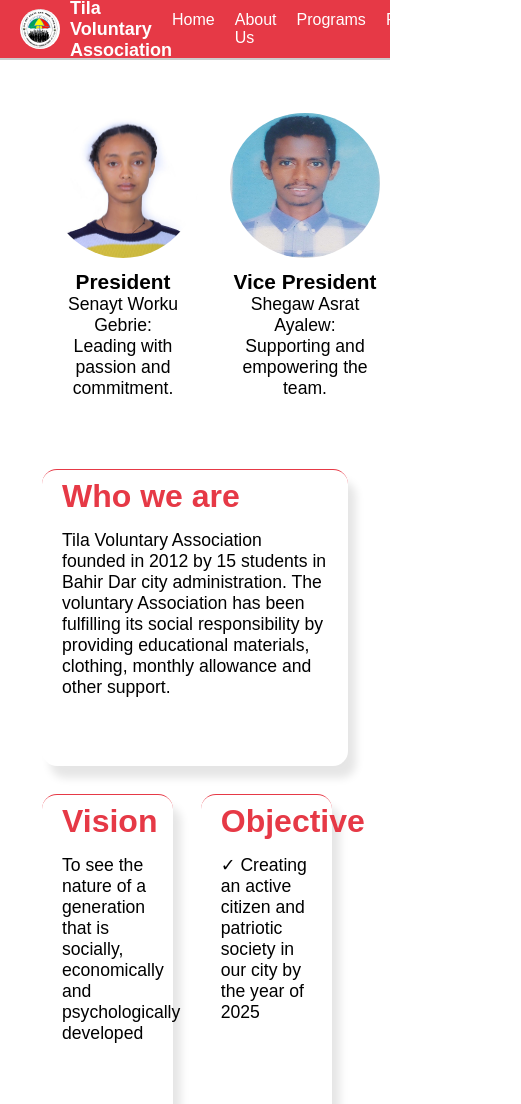
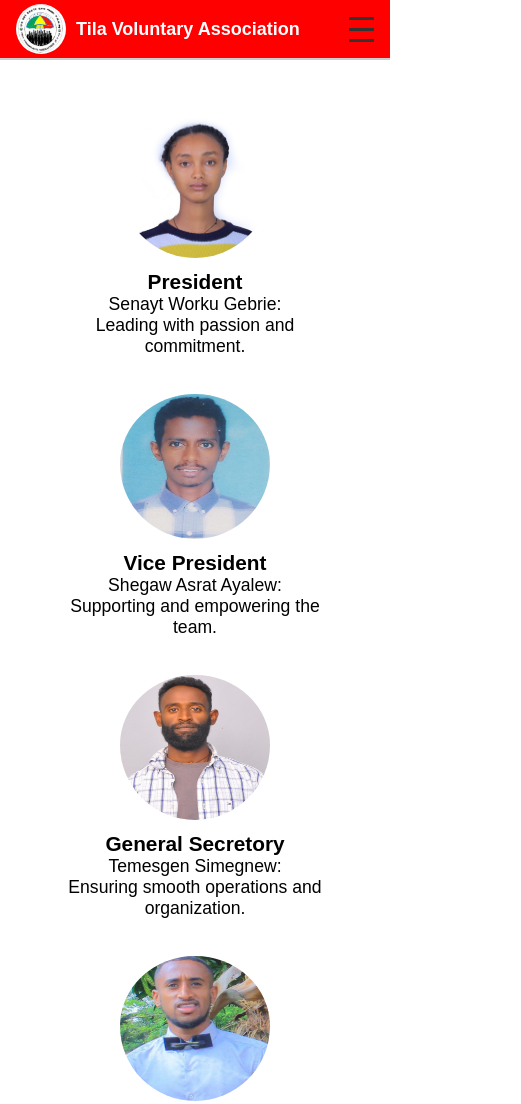
Before and after one commit to haile9-hash/tila-volunteer, a plain HTML site: page about.html in a window 390 px wide. Shown: the top 1104 px of the page, 521 px wide, since content can reach past the window. Drawn offline with Linux system fonts and the light colour scheme.

Commit message:
Update about.html

```diff
--- a/about.html
+++ b/about.html
@@ -6,7 +6,7 @@
     <title>About Us - Tila Voluntary Association</title>
     <link rel="stylesheet" href="styles.css">
     <style>
-
+      /* General Styles */
       .container {
         max-width: 1200px;
         margin: auto;
@@ -17,9 +17,8 @@
       .team {
         display: flex;
         justify-content: space-around;
-        flex-wrap: nowrap;
+        flex-wrap: wrap;
         margin-bottom: 0px;
-        /* sbox-shadow: 2px 10px 30px rgba(0, 0, 0, 0.1); */
         animation-name: teammove;
         animation-duration: 1.5s;
       }
@@ -36,7 +35,6 @@
       .team-member {
         text-align: center;
         margin: 1rem;
-        /* box-shadow: 2px 10px 30px rgba(0, 0, 0, 0.1); */
         border-radius: 20px;
       }
 
@@ -46,8 +44,8 @@
         padding-top: 5px;
         border-radius: 50%;
         transition: 0.3s;
-        /* border: 3px solid #e63946; */
       }
+
       .team-member img:hover {
         transform: translateY(-15px);
         border-bottom: 5px solid salmon;
@@ -70,6 +68,7 @@
         border-radius: 10px;
         box-shadow: 0 4px 8px rgba(0, 0, 0, 0.1);
       }
+
       .content-section:hover {
         transform: translateY(-15px);
       }
@@ -90,7 +89,7 @@
         margin: 0.5rem 0;
       }
 
-      /* middle divs */
+      /* Middle Divs */
       .contain {
         display: flex;
         flex-wrap: wrap;
@@ -100,13 +99,11 @@
         gap: 28px;
       }
 
-      .b0,
-      .boxes {
+      .b0, .boxes {
         padding: 20px;
         padding-top: 8px;
         border-top: 1.5px solid #e63946;
         box-shadow: 8px 12px 8px rgba(0, 0, 0, 0.1);
-        /* box-shadow: 0px 20px 30px rgba(0, 0, 0, 0.1); */
         border-radius: 15px;
         transition: transform 0.3s;
         animation-name: boxMove;
@@ -122,8 +119,7 @@
         }
       }
 
-      .b0:hover,
-      .boxes:hover {
+      .b0:hover, .boxes:hover {
         transform: translateY(-10px);
         box-shadow: 0px 25px 8px rgba(0, 0, 0, 0.1);
       }
@@ -136,11 +132,9 @@
         width: calc(46% - 10px);
       }
 
-      .b0 h2,
-      .boxes h2 {
+      .b0 h2, .boxes h2 {
         font-size: 2rem;
         margin-bottom: 15px;
-        /* color: blue; */
         color: #e63946;
       }
 
@@ -165,8 +159,7 @@
         transition: 0.6s;
       }
 
-      .b0:hover .btn,
-      .boxes:hover .btn {
+      .b0:hover .btn, .boxes:hover .btn {
         background-color: #0056b3;
         opacity: 1;
       }
@@ -182,9 +175,9 @@
       footer p {
         margin: 0;
       }
-      footer a{
+
+      footer a {
         color: white;
-
       }
 
       .images-container {
@@ -192,7 +185,6 @@
         flex-wrap: wrap;
         gap: 20px;
         justify-content: space-evenly;
-        /* box-shadow: 0px 3px 8px rgba(0, 0, 0, 0.1); */
         border-radius: 30px;
         max-width: 95%;
         padding-left: 15px;
@@ -207,6 +199,85 @@
       .imgs:hover {
         transform: skew(10deg, 10deg);
       }
+
+      /* Header and Navigation */
+      header {
+        display: flex;
+        justify-content: space-between;
+        align-items: center;
+        padding: 1rem;
+        background: red;
+      }
+
+      .logo {
+        display: flex;
+        align-items: center;
+      }
+
+      .logo img {
+        width: 50px;
+        height: 50px;
+        margin-right: 10px;
+      }
+
+      nav {
+        display: flex;
+        align-items: center;
+      }
+
+      nav a {
+        margin: 0 10px;
+        text-decoration: none;
+        color: #333;
+      }
+
+      .hamburger {
+        display: none;
+        flex-direction: column;
+        cursor: pointer;
+      }
+
+      .hamburger div {
+        width: 25px;
+        height: 3px;
+        background-color: #333;
+        margin: 4px 0;
+      }
+
+      /* Media Queries */
+      @media (max-width: 768px) {
+        .hamburger {
+          display: flex;
+        }
+
+        nav {
+          display: none;
+          flex-direction: column;
+          width: 100%;
+          background: #333;
+          position: absolute;
+          top: 60px;
+          left: 0;
+        }
+
+        nav.active {
+          display: flex;
+        }
+
+        nav a {
+          margin: 10px 0;
+          color: white;
+        }
+
+        .team {
+          flex-direction: column;
+          align-items: center;
+        }
+
+        .boxes {
+          width: 100%;
+        }
+      }
     </style>
   </head>
   <body>
@@ -215,7 +286,12 @@
         <img src="./assets/Tila.jpg" alt="Tila Voluntary Association Logo" />
         <h1>Tila Voluntary Association</h1>
       </div>
-      <nav>
+      <div class="hamburger" onclick="toggleNav()">
+        <div></div>
+        <div></div>
+        <div></div>
+      </div>
+      <nav id="nav">
         <a href="index.html">Home</a>
         <a href="about.html">About Us</a>
         <a href="programs.html">Programs</a>
@@ -361,7 +437,7 @@
 
     <footer>
       <p>&copy; 2025 Tila Voluntary Association. All Rights Reserved.</p>
-      <a href="https://t.me/codeBiruh"> Designed and Developed by CodeBiruh 2025</p>
+      <a href="https://t.me/codeBiruh"> Designed and Developed by CodeBiruh 2025</a>
     </footer>
 
     <script>
@@ -379,6 +455,11 @@
             moreContent.style.display === "none" ? "Read More" : "hide";
         });
       }
+
+      function toggleNav() {
+        const nav = document.getElementById("nav");
+        nav.classList.toggle("active");
+      }
     </script>
   </body>
 </html>
```
